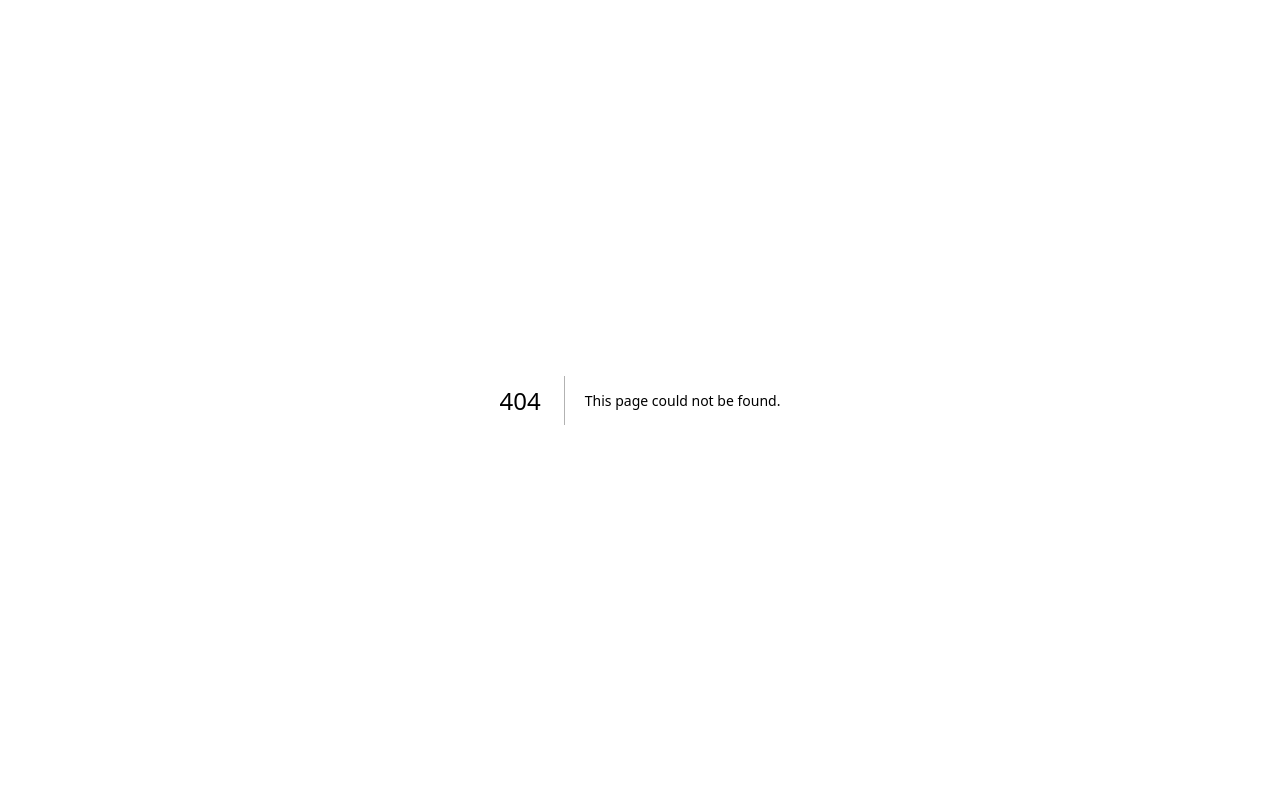
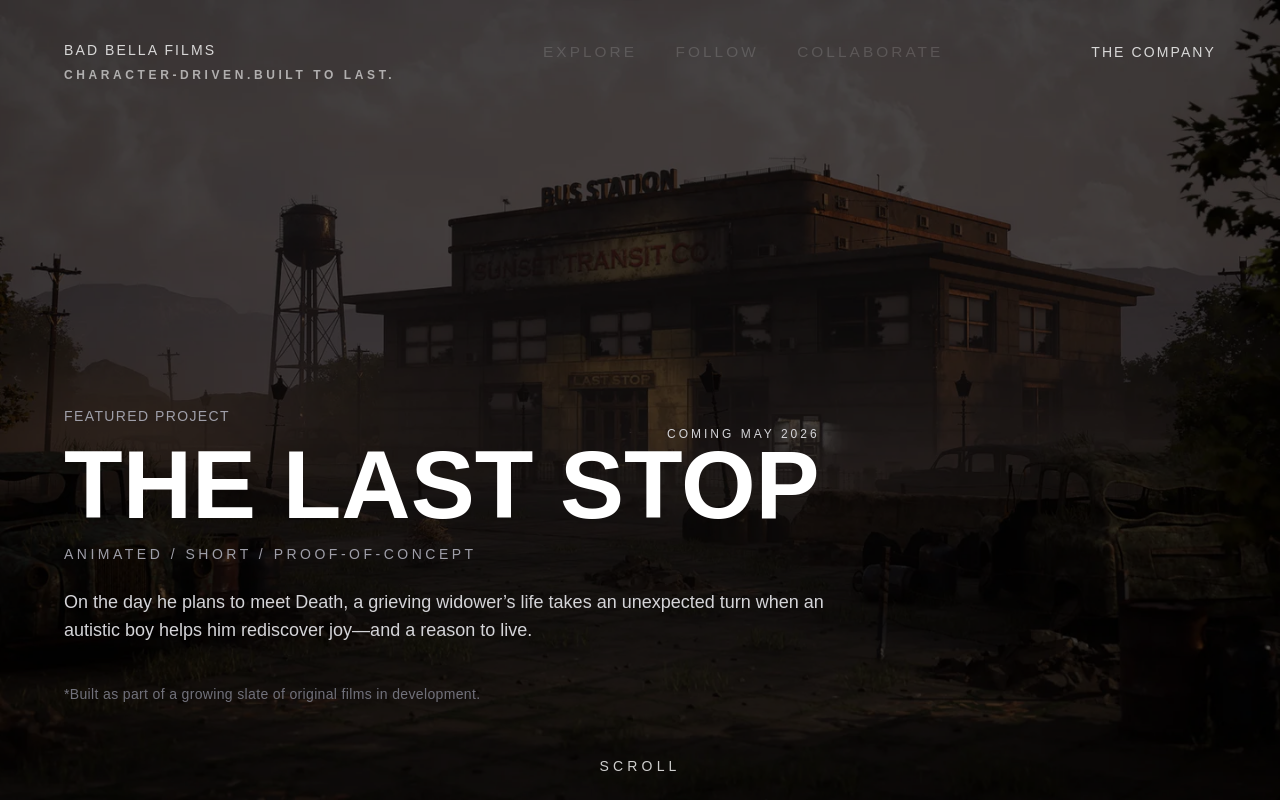
Before and after one commit to kshumanproof/bad-bella-films, a Next.js app: page /full-site in a window 1280 px wide. Before the commit this address had no page. Shown: the top 800 px of the page. Built offline with nearby package versions, Linux system fonts and the light colour scheme.

Commit message:
Add full-site preview route + finalize intermission

```diff
--- /dev/null
+++ b/app/full-site/page.tsx
@@ -0,0 +1,5 @@
+import Homepage from "../homepage";
+
+export default function FullSite() {
+  return <Homepage />;
+}
```
